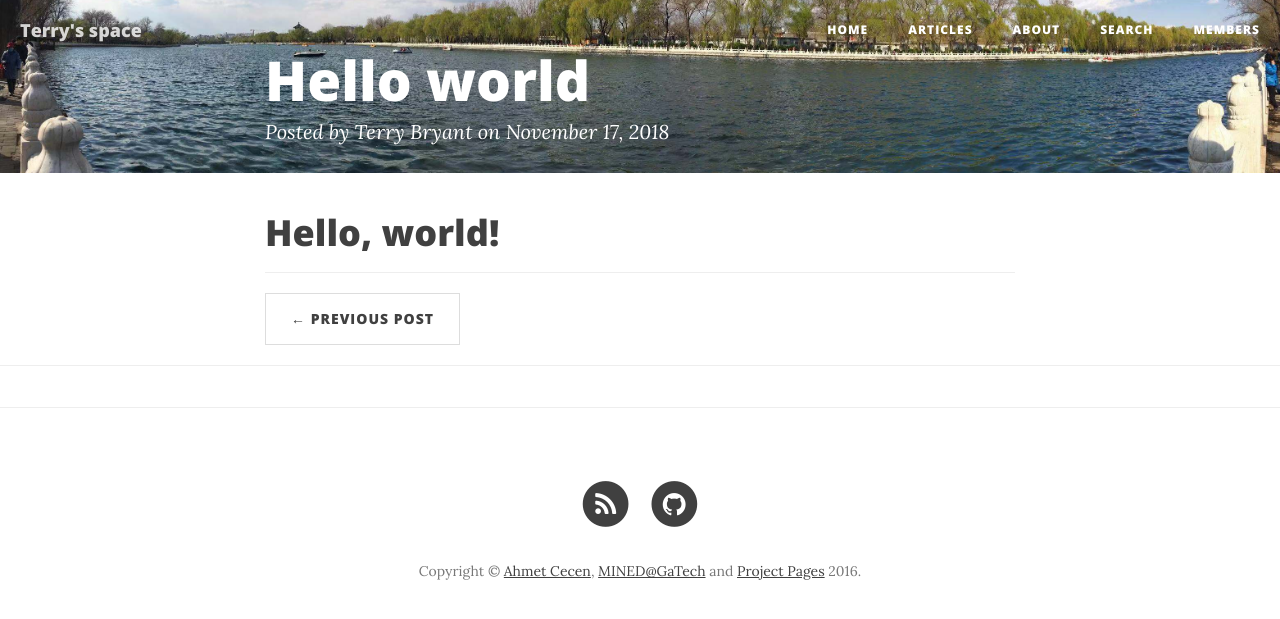
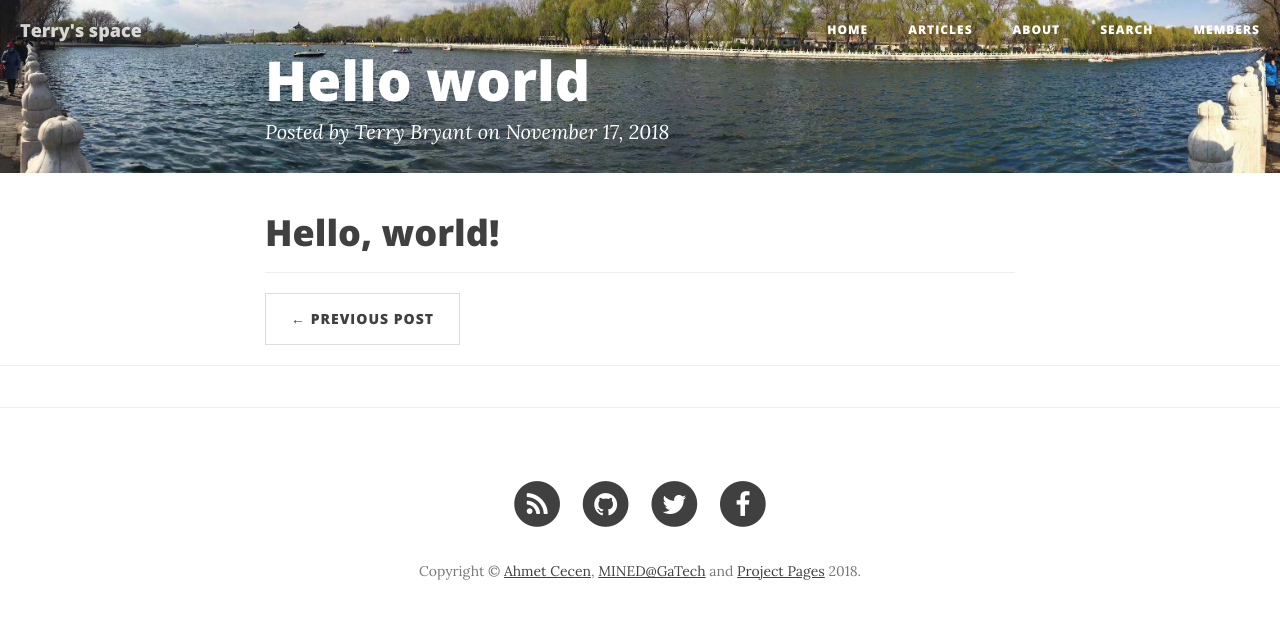
Before and after one commit to TerryBryant/TerryBryant.github.io, a Jekyll site: the page built from _posts/2018-11-17-Hello-World.markdown, in a window 1280 px wide. Shown: the top 619 px of the page. Built offline with Jekyll 4.4.1, drawn with Linux system fonts in a browser that asks for light colours; nearby versions of some CDN libraries; comment, search, counter and statistics services are not loaded.

```diff
--- a/_config.yml
+++ b/_config.yml
@@ -13,8 +13,9 @@ headercolor: "#FFFFFF"
 #logo: /img/logos/Project-Pages-New-Logo-Inverted.png
 
 # Tertiary Parameters
-github_username:  TerryBryant
-project_repository:
+github_username: TerryBryant
+csdn_username: dageda1991
+weibo_username: 2346631012
 disqus_shortname:
 g-analytics: UA-75881392-1
 altmetric: true
--- a/_includes/footer.html
+++ b/_includes/footer.html
@@ -12,9 +12,19 @@
                             </span>
                         </a>
                     </li>
-                    {% if site.twitter_username %}
+                    {% if site.github_username %}
                     <li>
-                        <a href="https://twitter.com/{{ site.twitter_username }}">
+                        <a href="https://github.com/{{ site.github_username }}/">
+                            <span class="fa-stack fa-lg">
+                                <i class="fa fa-circle fa-stack-2x"></i>
+                                <i class="fa fa-github fa-stack-1x fa-inverse"></i>
+                            </span>
+                        </a>
+                    </li>
+                    {% endif %}
+                    {% if site.csdn_username %}
+                    <li>
+                        <a href="https://blog.csdn.net/{{ site.csdn_username }}">
                             <span class="fa-stack fa-lg">
                                 <i class="fa fa-circle fa-stack-2x"></i>
                                 <i class="fa fa-twitter fa-stack-1x fa-inverse"></i>
@@ -22,9 +32,9 @@
                         </a>
                     </li>
                     {% endif %}
-                    {% if site.facebook_username %}
+                    {% if site.weibo_username %}
                     <li>
-                        <a href="https://www.facebook.com/{{ site.facebook_username }}">
+                        <a href="https://www.weibo.com/{{ site.weibo_username }}">
                             <span class="fa-stack fa-lg">
                                 <i class="fa fa-circle fa-stack-2x"></i>
                                 <i class="fa fa-facebook fa-stack-1x fa-inverse"></i>
@@ -32,44 +42,8 @@
                         </a>
                     </li>
                     {% endif %}
-                    {% if site.github_username %}
-                    <li>
-                        <a href="https://github.com/{{ site.github_username }}/{{ site.project_repository}}">
-                            <span class="fa-stack fa-lg">
-                                <i class="fa fa-circle fa-stack-2x"></i>
-                                <i class="fa fa-github fa-stack-1x fa-inverse"></i>
-                            </span>
-                        </a>
-                    </li>
-                    {% endif %}
-					{% if site.github_username == "projectpages" %}
-                    <li>
-                        <a href="https://github.com/projectpages/project-pages/issues">
-                            <span class="fa-stack fa-lg">
-                                <i class="fa fa-circle fa-stack-2x"></i>
-                                <i class="fa fa-exclamation fa-stack-1x fa-inverse"></i>
-                            </span>
-                        </a>
-                    </li>
-		    <li>
-                        <a href="https://github.com/projectpages/project-pages/wiki/">
-                            <span class="fa-stack fa-lg">
-                                <i class="fa fa-circle fa-stack-2x"></i>
-                                <i class="fa fa-info fa-stack-1x fa-inverse"></i>
-                            </span>
-                        </a>
-                    </li>
-                    <li>
-                        <a href="https://github.com/projectpages/project-pages/fork">
-                            <span class="fa-stack fa-lg">
-                                <i class="fa fa-circle fa-stack-2x"></i>
-                                <i class="fa fa-code-fork fa-stack-1x fa-inverse"></i>
-                            </span>
-                        </a>
-                    </li>
-                    {% endif %}
                 </ul>
-                <p class="copyright text-muted"> Copyright © <a href="http://ahmetcecen.github.io/" target="_blank">Ahmet Cecen</a>,  <a href="http://mined.gatech.edu/" target="_blank">MINED@GaTech</a> and <a href="https://github.com/projectpages" target="_blank">Project Pages</a> 2016. </p>
+                <p class="copyright text-muted"> Copyright © <a href="http://ahmetcecen.github.io/" target="_blank">Ahmet Cecen</a>,  <a href="http://mined.gatech.edu/" target="_blank">MINED@GaTech</a> and <a href="https://github.com/projectpages" target="_blank">Project Pages</a> 2018. </p>
             </div>
         </div>
     </div>
--- a/_posts/2018-11-17-Hello-World.markdown
+++ b/_posts/2018-11-17-Hello-World.markdown
@@ -2,7 +2,7 @@
 layout:     post
 title:      Hello world
 author:     Terry Bryant
-tags: 		test post
+tags: 		test_post
 subtitle:
 category:  project1
 ---
```
Also changed, not shown: img/icons/weibo-icon.png (added).
